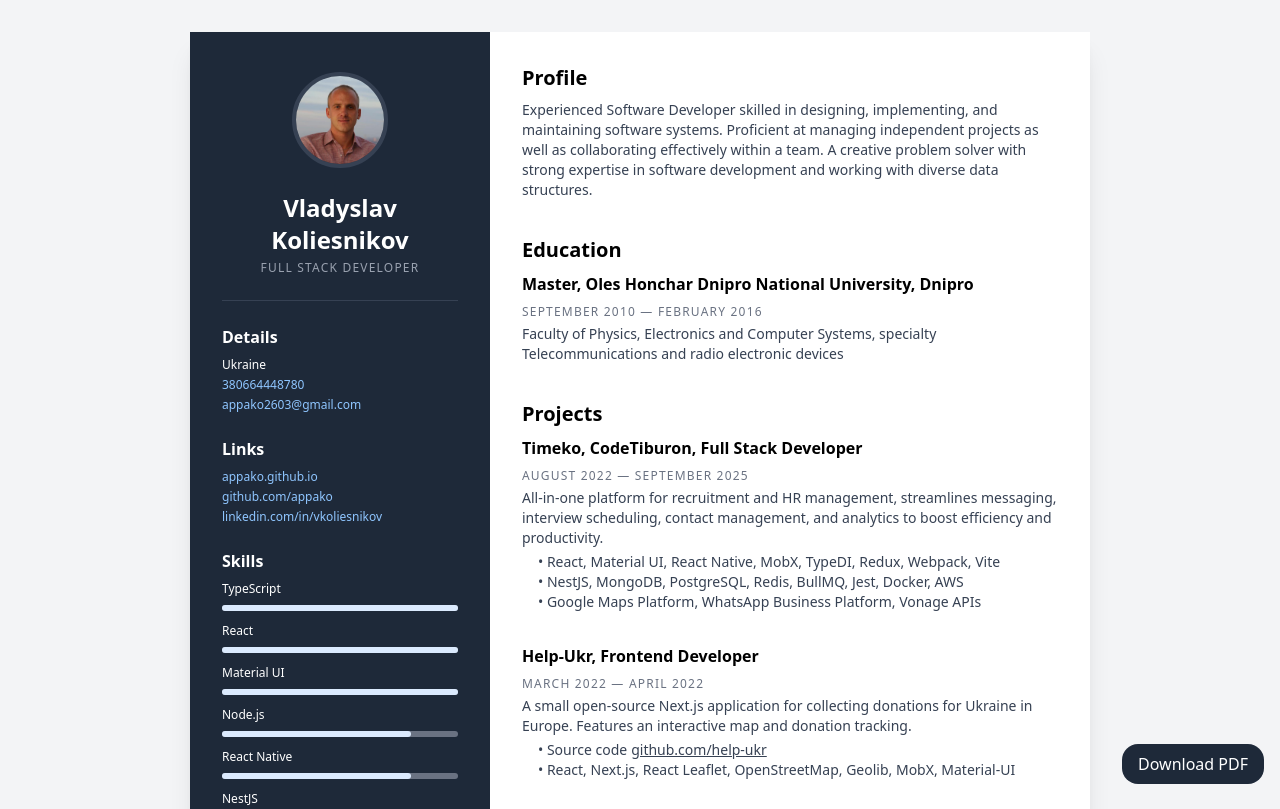
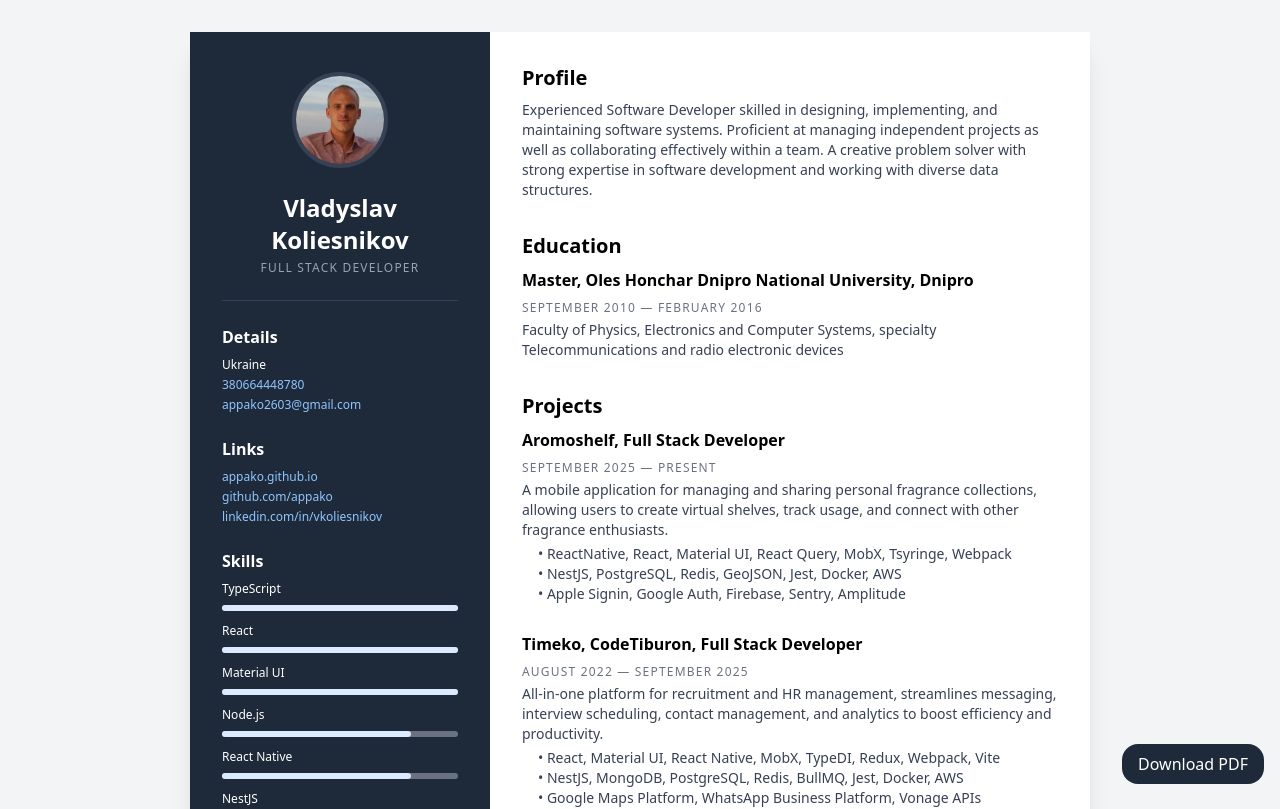
Before and after one commit to appako/appako.github.io, a React app: page / in a window 1280 px wide. Shown: the top 809 px of the page. Built offline with nearby package versions, Linux system fonts and the light colour scheme.

Commit message:
Add new project details to resume

```diff
--- a/src/resume.tsx
+++ b/src/resume.tsx
@@ -73,6 +73,19 @@ export const Resume: FC = () => {
 
           <SectionWrapper>
             <SectionName>Projects</SectionName>
+            <SectionTitle>Aromoshelf, Full Stack Developer</SectionTitle>
+            <SectionSubTitle>September 2025 — Present</SectionSubTitle>
+            <SectionContent>
+              A mobile application for managing and sharing personal fragrance collections, allowing users to create
+              virtual shelves, track usage, and connect with other fragrance enthusiasts.
+            </SectionContent>
+            <SectionList>
+              <li>• ReactNative, React, Material UI, React Query, MobX, Tsyringe, Webpack</li>
+              <li>• NestJS, PostgreSQL, Redis, GeoJSON, Jest, Docker, AWS</li>
+              <li>• Apple Signin, Google Auth, Firebase, Sentry, Amplitude</li>
+            </SectionList>
+          </SectionWrapper>
+          <SectionWrapper>
             <SectionTitle>Timeko, CodeTiburon, Full Stack Developer</SectionTitle>
             <SectionSubTitle>August 2022 — September 2025</SectionSubTitle>
             <SectionContent>
@@ -128,6 +141,8 @@ export const Resume: FC = () => {
             </SectionList>
           </SectionWrapper>
 
+          <div className="divide bg-gray-200 w-full h-0.25 mb-8" />
+
           <SectionWrapper>
             <SectionTitle>FeedMe Bot, SoftDrive, Full Stack Developer</SectionTitle>
             <SectionSubTitle>March 2020 — December 2020</SectionSubTitle>
@@ -140,7 +155,7 @@ export const Resume: FC = () => {
               <li>• React, Material-UI</li>
             </SectionList>
           </SectionWrapper>
-          <div className="divide bg-gray-200 w-full h-0.25 mb-8" />
+
           <SectionWrapper>
             <SectionTitle>Poster Debit Card, SoftDrive, Full Stack Developer</SectionTitle>
             <SectionSubTitle>April 2018 — May 2019</SectionSubTitle>
--- a/src/views/section.tsx
+++ b/src/views/section.tsx
@@ -1,7 +1,7 @@
 import { FC, PropsWithChildren } from 'react';
 
 export const SectionWrapper: FC<PropsWithChildren> = ({ children }) => {
-  return <section className="mb-8">{children}</section>;
+  return <section className="mb-7">{children}</section>;
 };
 
 export const SectionName: FC<PropsWithChildren> = ({ children }) => {
```
